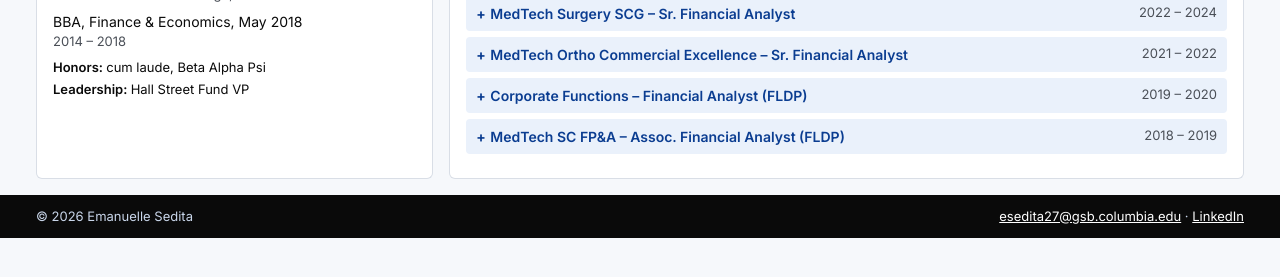
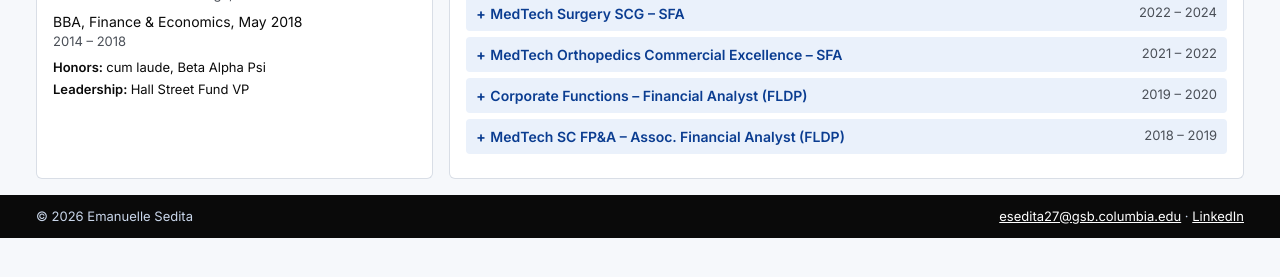
Before and after one commit to coding-finance/coding-finance.github.io, a plain HTML site: page index.html in a window 1280 px wide. Shown: the part 403-680 px from the top of the page. Drawn offline with Linux system fonts and the light colour scheme.

Commit message:
Use SFA in titles; spell out Orthopedics
Co-Authored-By: Claude Opus 5.5 <noreply@anthropic.com>

```diff
--- a/index.html
+++ b/index.html
@@ -199,7 +199,7 @@
           </details>
 
           <details class="role">
-            <summary><span class="role-line"><span class="role-title">MedTech Surgery <abbr title="Strategic Customer Group">SCG</abbr> – Sr. Financial Analyst</span><span class="role-dates">2022 – 2024</span></span></summary>
+            <summary><span class="role-line"><span class="role-title">MedTech Surgery <abbr title="Strategic Customer Group">SCG</abbr> – <abbr title="Senior Financial Analyst">SFA</abbr></span><span class="role-dates">2022 – 2024</span></span></summary>
             <ul>
               <li>Developed financial analytics to support leadership’s major pricing strategy shift in the MedTech Surgery portfolio and sales/account management personnel restructuring contributing ~$50M in top-line growth for FY’25 enabling 250+ new hires</li>
               <li>Owned individual customer P&amp;L’s and created GPO pricing-tier models across ~$5.6B sales; drove portfolio-level price actions and led weekly exec reviews to align leadership in strategic pricing/deals to accelerate decisions</li>
@@ -208,7 +208,7 @@
           </details>
 
           <details class="role">
-            <summary><span class="role-line"><span class="role-title">MedTech Ortho Commercial Excellence – Sr. Financial Analyst</span><span class="role-dates">2021 – 2022</span></span></summary>
+            <summary><span class="role-line"><span class="role-title">MedTech Orthopedics Commercial Excellence – <abbr title="Senior Financial Analyst">SFA</abbr></span><span class="role-dates">2021 – 2022</span></span></summary>
             <ul>
               <li>Managed ~$1.3B in commercial S&amp;M budgets supporting ~$5.2B in revenue; developed in-depth knowledge of tiered and product-specific compensation plans for ~2.7K headcount through cross-functional partnership with senior leadership</li>
               <li>Led financial analysis for a sales force restructuring enabling ~$25M investment into hiring 100+ new sales resources</li>
```
Also changed, not shown: 1 other file.
